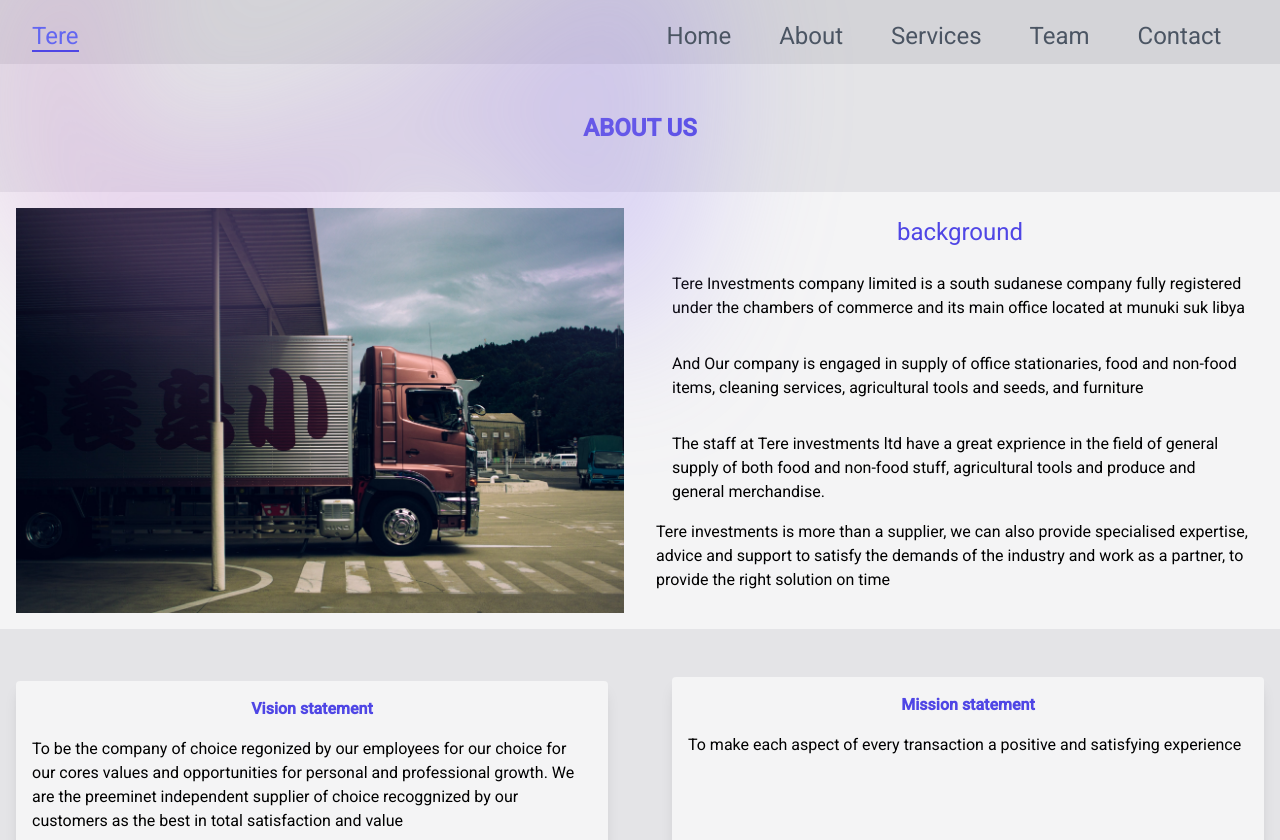
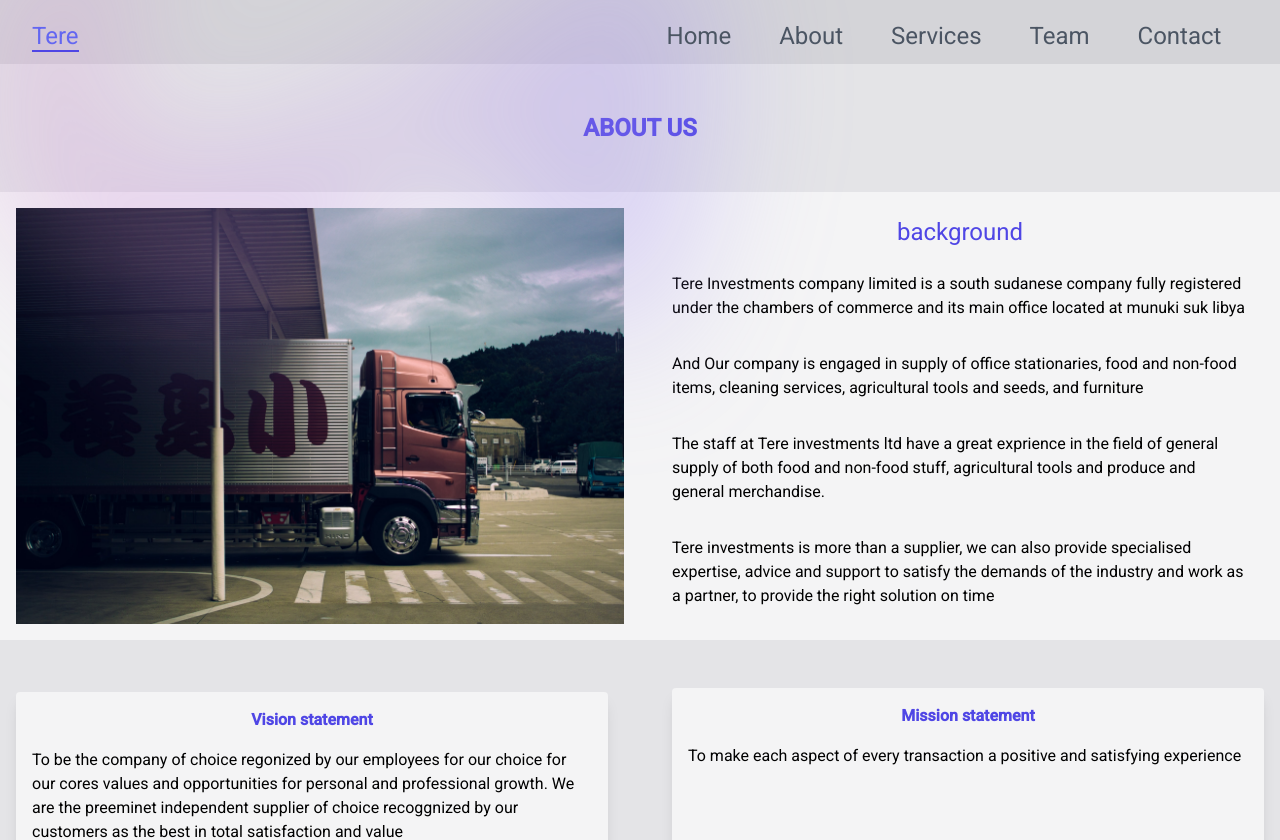
Before and after one commit to vipsamo/Teraan-ogistcs, a React (Create React App) app: page /about in a window 1280 px wide. Shown: the top 840 px of the page. Built offline with nearby package versions, Linux system fonts and the light colour scheme.

Commit message:
new updates

```diff
--- a/src/pages/About.jsx
+++ b/src/pages/About.jsx
@@ -14,7 +14,7 @@ const About = () => {
         <p className=' p-4'>Tere Investments company limited is a south sudanese company fully registered under the chambers of commerce and its main office located at munuki suk libya</p>
         <p className='p-4'>And Our company is engaged in supply of office stationaries, food and non-food items, cleaning services, agricultural tools and seeds, and furniture</p>
         <p className='p-4'>The staff at Tere investments ltd have a great exprience in the field of general supply of both food and non-food stuff, agricultural tools and produce and general merchandise.</p>
-        <p>Tere investments is more than a supplier, we can also provide specialised expertise, advice and support to satisfy the demands of the industry and work as a partner, to provide the right solution on time</p>
+        <p className='p-4'>Tere investments is more than a supplier, we can also provide specialised expertise, advice and support to satisfy the demands of the industry and work as a partner, to provide the right solution on time</p>
       </div>
     </div>
     <div className=' grid md:grid-cols-2 sm:grid-cols-1 gap-8 py-8 h-full w-full '>
```
